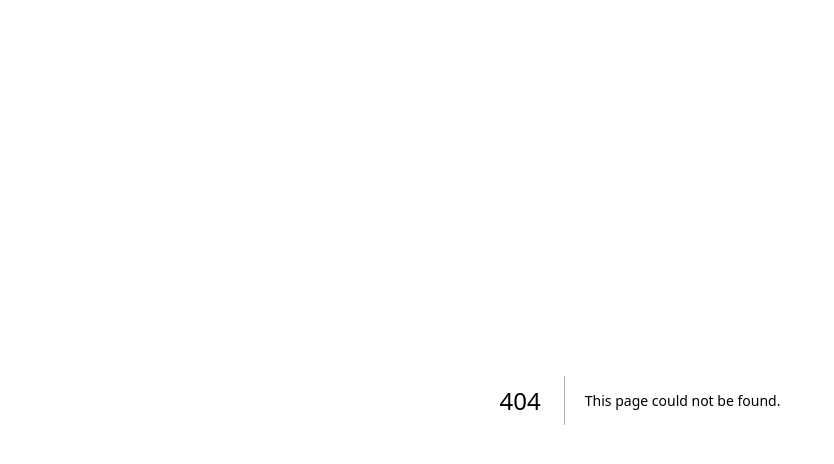
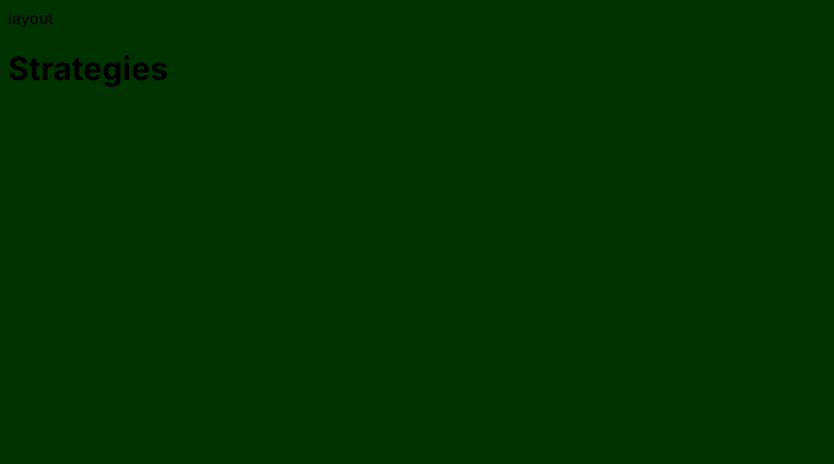
Before and after one commit to PoKaraNya/militaryWiki, a Next.js app: page /strategies in a window 1280 px wide. Before the commit this address had no page. Shown: the top 464 px of the page, without its empty margins (0-834 px from the left). Built offline with nearby package versions, Linux system fonts and the light colour scheme.

Commit message:
added first pages

```diff
--- /dev/null
+++ b/app/strategies/layout.tsx
@@ -0,0 +1,24 @@
+import { Inter } from 'next/font/google'
+import { ReactNode, FC } from 'react'
+import { Metadata } from 'next'
+
+const inter = Inter({ subsets: ['latin'] })
+
+interface IProps {
+  children: ReactNode
+}
+
+export const metadata: Metadata = {
+  title: 'Strategies',
+  description: 'Military',
+}
+
+const Layout: FC<IProps> = ({ children }) => {
+  return (
+      <main>
+          layout
+          {children}
+      </main>
+  )
+}
+export default Layout
--- /dev/null
+++ b/app/strategies/page.tsx
@@ -0,0 +1,14 @@
+import {FC} from "react";
+
+interface IProps {
+
+}
+
+const Page: FC<IProps> = () => {
+    return (
+        <h1>
+            Strategies
+        </h1>
+    )
+}
+export default Page
```
Also changed, not shown: app/strategies/[name]/page.tsx (added, +16 -0 lines), app/strategies/error.tsx (added, +21 -0 lines), app/strategies/loading.tsx (added, +17 -0 lines).
